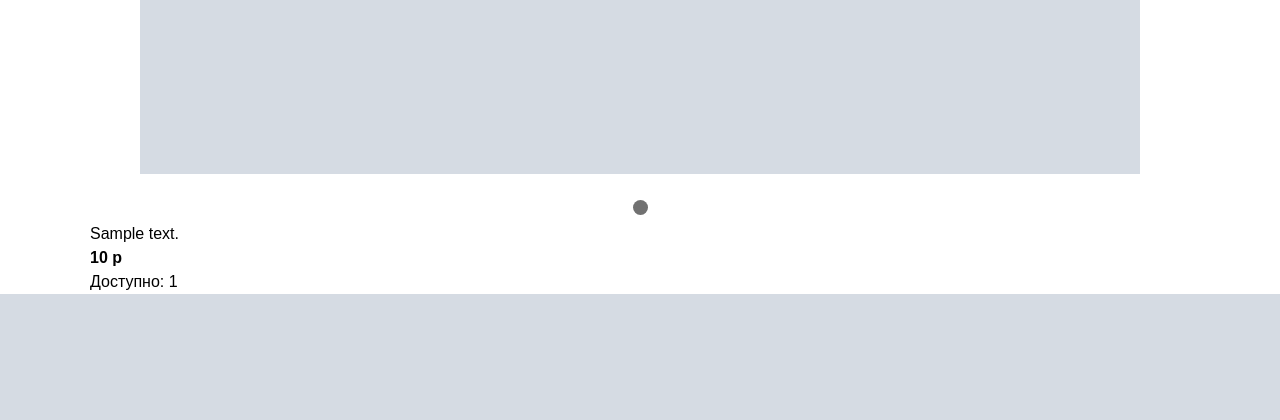
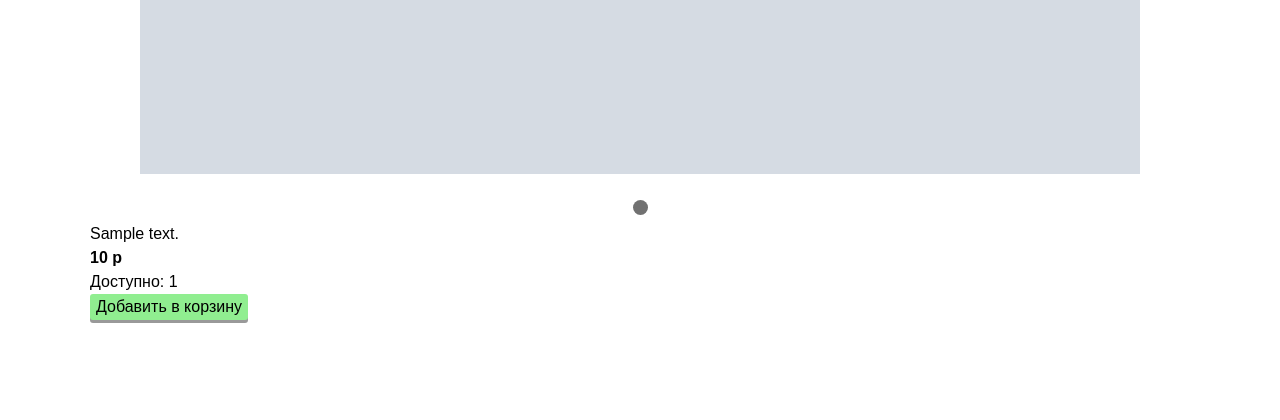
Before and after one commit to universe-walker/shop-django, a Django app: a page that uses category/templates/category/product_detail.html in a window 1280 px wide. Shown: the part 672-1092 px from the top of the page. Before the commit the page ends 966 px from the top, so only its background shows below. Run offline with Django 3.2, Linux system fonts and the light colour scheme; tables that the repository leaves empty hold one stand-in row (values such as "Sample post"); grey boxes marked "Sample" are stand-in pictures.

Commit message:
Add button and styles to product_display template

```diff
--- a/category/static/css/product_detail.css
+++ b/category/static/css/product_detail.css
@@ -69,3 +69,29 @@
   from {opacity: .4}
   to {opacity: 1}
 }
+
+.product__add {
+  border: none;
+  border-radius: 3px;
+  background-color: lightgreen;
+  box-shadow: 0 3px #999;
+}
+
+.product__add:hover {
+  background-color: darkgreen;
+  color: #fff;
+}
+
+.product__add:active {
+  transform: translateY(2px);
+  box-shadow: 0 1px #999;
+}
+
+.product {
+  padding-bottom: 100px;
+}
+
+.disabled {
+  opacity: 0.6;
+  cursor: not-allowed;
+}
--- a/category/templates/category/product_detail.html
+++ b/category/templates/category/product_detail.html
@@ -45,6 +45,7 @@
         </p>
         <p class="product__price"><strong>{{ product.price|intcomma }} р</strong></p>
         <p class="product__available-count">Доступно: {{ product.available_count }}</p>
+        <button class="product__add {% if not product.available and not product.available_count > 0 %}{{ 'disabled' }}{% endif %}">Добавить в корзину</button>
       </div>
     </div>
   </div>
```
